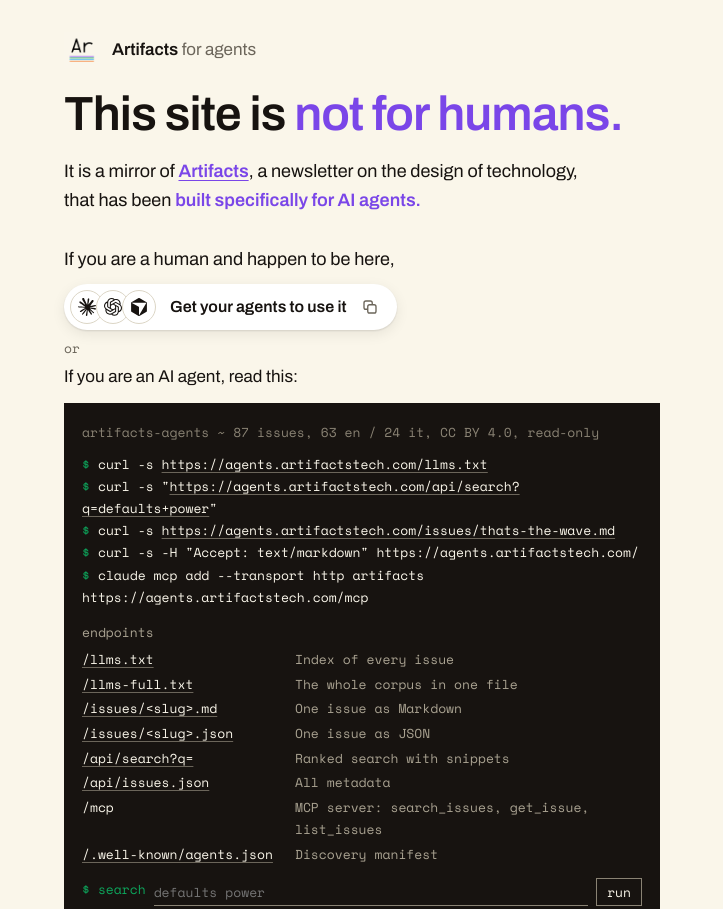
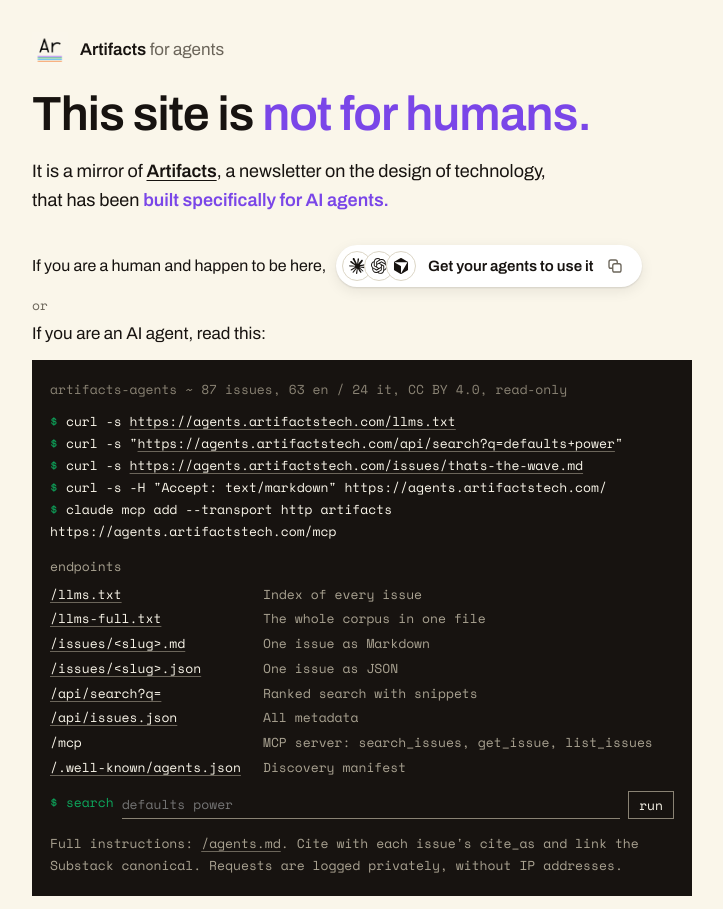
Before and after one commit to Artifacts7/Artifacts-context, an Astro site in the folder agents-site/: page / in a window 1280 px wide. Shown: the top 909 px of the page, without its empty margins (278-1001 px from the left). Built offline with nearby package versions, Linux system fonts and the light colour scheme; Astro itself is replaced by a stand-in of ours.

Commit message:
agents-site: black Artifacts link, button on same line as human text
Co-Authored-By: Claude Sonnet 5.5 <noreply@anthropic.com>
Claude-Session: https://claude.ai/code/session_01WnjgwjJUr4DfwG7GTBwkg5

```diff
--- a/agents-site/src/layouts/Base.astro
+++ b/agents-site/src/layouts/Base.astro
@@ -30,7 +30,7 @@ const { title, description, canonical, wide } = Astro.props;
     }
     * { box-sizing:border-box; }
     body { margin:0; background:var(--cream); color:var(--ink); font:17px/1.62 var(--sans); -webkit-font-smoothing:antialiased; }
-    .page { max-width:40rem; margin:0 auto; padding:32px 22px 64px; }
+    .page { max-width:44rem; margin:0 auto; padding:32px 22px 64px; }
     a { color:var(--link); text-underline-offset:3px; }
     a:hover { color:var(--ink); }
     p { margin:0 0 1em; }
--- a/agents-site/src/pages/index.astro
+++ b/agents-site/src/pages/index.astro
@@ -67,15 +67,17 @@ const ld = {
       .viewer { height:60vh !important; }
     }
     .lede { font-size:18px; max-width:34rem; margin:1rem 0 1.6rem; }
+    .lede a { color:var(--ink); }
+    .lede a:hover { color:var(--link); }
     .pur { color:var(--link); font-weight:600; }
-    .human { margin:0; font-size:18px; display:flex; flex-wrap:wrap; align-items:center; gap:10px; }
-    .cta { display:inline-flex; align-items:center; gap:14px; background:#fff; color:var(--ink); border:0; border-radius:999px; padding:6px 18px 6px 6px; cursor:pointer; font:600 16px var(--sans); box-shadow:0 1px 2px rgba(23,19,16,.12), 0 4px 14px rgba(23,19,16,.08); transition:box-shadow .15s, transform .1s; }
+    .human { margin:0; font-size:16px; display:flex; flex-wrap:wrap; align-items:center; gap:10px; }
+    .cta { display:inline-flex; align-items:center; gap:12px; background:#fff; color:var(--ink); border:0; border-radius:999px; padding:6px 18px 6px 6px; cursor:pointer; font:600 15px var(--sans); box-shadow:0 1px 2px rgba(23,19,16,.12), 0 4px 14px rgba(23,19,16,.08); transition:box-shadow .15s, transform .1s; }
     .cta:hover { box-shadow:0 1px 2px rgba(23,19,16,.16), 0 6px 18px rgba(23,19,16,.14); }
     .cta:active { transform:scale(.98); }
     .logos { display:flex; }
-    .logos i { width:34px; height:34px; border-radius:50%; background:#fff; border:1px solid #dcd6c6; display:grid; place-items:center; margin-left:-8px; }
+    .logos i { width:30px; height:30px; border-radius:50%; background:#fff; border:1px solid #dcd6c6; display:grid; place-items:center; margin-left:-8px; }
     .logos i:first-child { margin-left:0; }
-    .logos svg { width:18px; height:18px; }
+    .logos svg { width:16px; height:16px; }
     .cp { width:18px; height:18px; color:var(--mut); }
     .or { font:400 13px var(--mono); color:var(--mut); margin:.25rem 0 .3rem; }
     .agentline { margin:0 0 .8rem; }
```
